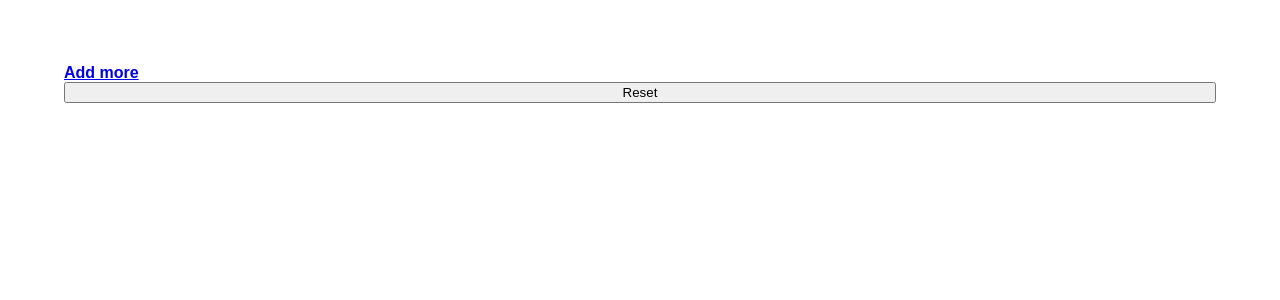
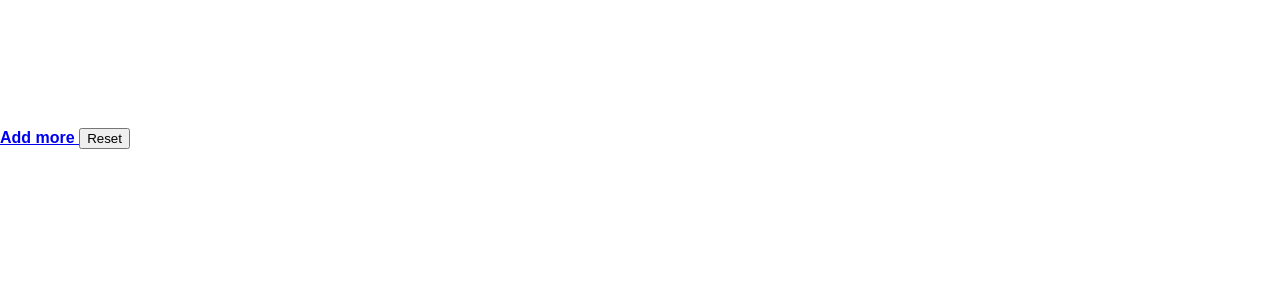
Before and after one commit to sfluor/ezscan, a React app: page /pages in a window 1280 px wide. Shown: the top 300 px of the page. Built offline with nearby package versions, Linux system fonts and the light colour scheme.

Commit message:
feat: allow to reorder images / remove them

```diff
--- a/package.json
+++ b/package.json
@@ -47,6 +47,7 @@
     "prompts": "^2.4.2",
     "react": "^18.1.0",
     "react-app-polyfill": "^3.0.0",
+    "react-beautiful-dnd": "^13.1.0",
     "react-dev-utils": "^12.0.1",
     "react-dom": "^18.1.0",
     "react-refresh": "^0.11.0",
@@ -95,6 +96,7 @@
     ]
   },
   "devDependencies": {
+    "@types/react-beautiful-dnd": "^13.1.2",
     "@typescript-eslint/eslint-plugin": "^5.21.0",
     "@typescript-eslint/parser": "^5.21.0",
     "canvas": "^2.9.1",
--- a/src/App.tsx
+++ b/src/App.tsx
@@ -8,6 +8,7 @@ import ImagesList, { NamedImage } from './ImagesList';
 
 function App() {
   const [images, setImages] = useState<Array<NamedImage>>([]);
+  const [count, setCount] = useState<number>(1);
 
   const navigate = useNavigate();
 
@@ -34,8 +35,9 @@ function App() {
               onAdd={(image) => {
                 const newImages = [
                   ...images,
-                  { ...image, name: `image-${images.length + 1}` },
+                  { ...image, name: `image-${count}` },
                 ];
+                setCount(count + 1);
                 setImages(newImages);
                 navigate('/pages', { replace: true });
               }}
@@ -44,7 +46,13 @@ function App() {
         />
         <Route
           path="/pages"
-          element={<ImagesList images={images} onReset={onReset} />}
+          element={
+            <ImagesList
+              images={images}
+              onReset={onReset}
+              setImages={setImages}
+            />
+          }
         />
       </Routes>
     </div>
--- a/src/ImagesList.tsx
+++ b/src/ImagesList.tsx
@@ -1,50 +1,130 @@
 import React from 'react';
 import { Link } from 'react-router-dom';
+import {
+  DragDropContext,
+  Droppable,
+  Draggable,
+  DropResult,
+} from 'react-beautiful-dnd';
 import { ImagePair } from './lib/imgkit';
 import colors from './colors';
 
 export type NamedImage = ImagePair & { name: string };
 
-function ImagesList({
-  images,
-  onReset,
+function DraggableImageItem({
+  image,
+  index,
+  onDelete,
 }: {
-  images: Array<NamedImage>;
-  onReset: () => void;
+  image: NamedImage;
+  index: number;
+  onDelete: () => void;
 }) {
   return (
-    <div
-      style={{
-        display: 'flex',
-        flexDirection: 'column',
-        padding: '5%',
-        justifyContent: 'space-between',
-      }}
-    >
-      {images.map((img) => (
+    <Draggable key={image.name} draggableId={image.name} index={index}>
+      {(provided, snapshot) => (
         <div
+          ref={provided.innerRef}
+          {...provided.draggableProps}
+          {...provided.dragHandleProps}
           style={{
             padding: '5px',
             display: 'flex',
             alignItems: 'center',
+            border: snapshot.isDragging ? `3px solid ${colors.primary}` : '',
+            ...provided.draggableProps.style,
           }}
         >
           <img
-            key={img.name}
-            src={img.element.src}
-            alt={img.name}
+            key={image.name}
+            src={image.element.src}
+            alt={image.name}
             style={{
               maxWidth: '100px',
               maxHeight: '100px',
             }}
           />
-          <span style={{ color: colors.primary, paddingLeft: '20px' }}>
-            {img.name}
+          <span
+            style={{
+              color: colors.primary,
+              paddingLeft: '20px',
+            }}
+          >
+            {image.name}
           </span>
+          <button
+            type="button"
+            style={{ marginLeft: 'auto' }}
+            onClick={onDelete}
+          >
+            Remove{' '}
+          </button>
         </div>
-      ))}
+      )}
+    </Draggable>
+  );
+}
+
+function ImagesList({
+  images,
+  onReset,
+  setImages,
+}: {
+  images: Array<NamedImage>;
+  onReset: () => void;
+  setImages: (images: Array<NamedImage>) => void;
+}) {
+  const onDragEnd = (result: DropResult) => {
+    // Outside the authorized boundaries
+    if (!result.destination) {
+      return;
+    }
+
+    // Swap images
+    const newImages = [...images];
+    const tmp = newImages[result.destination.index];
+    newImages[result.destination.index] = newImages[result.source.index];
+    newImages[result.source.index] = tmp;
+
+    setImages(newImages);
+  };
+
+  const removeImage = (index: number) => {
+    const newImages = [...images];
+    newImages.splice(index, 1);
+    setImages(newImages);
+  };
+
+  return (
+    <div>
+      <DragDropContext onDragEnd={onDragEnd}>
+        <Droppable droppableId="images-list">
+          {(provided) => (
+            <div
+              {...provided.droppableProps}
+              ref={provided.innerRef}
+              style={{
+                display: 'flex',
+                flexDirection: 'column',
+                padding: '5%',
+                justifyContent: 'space-between',
+              }}
+            >
+              {images.map((image, index) => (
+                <DraggableImageItem
+                  key={image.name}
+                  image={image}
+                  index={index}
+                  onDelete={() => removeImage(index)}
+                />
+              ))}
+              {provided.placeholder}
+            </div>
+          )}
+        </Droppable>
+      </DragDropContext>
       <Link to="/capture"> Add more </Link>
-      <button type="button" onClick={() => onReset()}>
+      <button type="button" onClick={onReset}>
         Reset
       </button>
     </div>
--- a/src/index.js
+++ b/src/index.js
@@ -7,11 +7,9 @@ import reportWebVitals from './reportWebVitals';
 
 const root = ReactDOM.createRoot(document.getElementById('root'));
 root.render(
-  <React.StrictMode>
-    <BrowserRouter>
-      <App />
-    </BrowserRouter>
-  </React.StrictMode>
+  <BrowserRouter>
+    <App />
+  </BrowserRouter>
 );
 
 // If you want to start measuring performance in your app, pass a function
```
Also changed, not shown: 2 other files (tests, documents, lock files or other folders).
